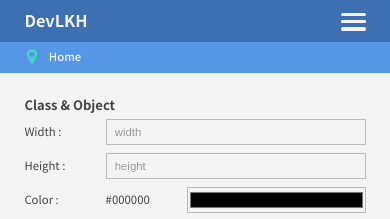
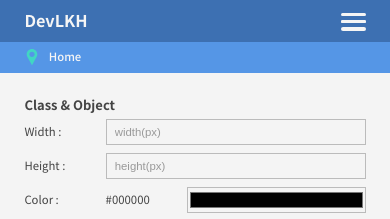
Before and after one commit to devlkhkr/rctprtc, a React (Create React App) app: page /shapeMaker in a window 390 px wide. Shown: the top 219 px of the page. Built offline with nearby package versions, Linux system fonts and the light colour scheme.

Commit message:
mobile shape test3

```diff
--- a/src/pages/shapeMaker.js
+++ b/src/pages/shapeMaker.js
@@ -35,7 +35,8 @@ class ClassTest extends Component{
         this.makeATriangle = this.makeATriangle.bind(this)
         this.makeACircle = this.makeACircle.bind(this)
         this.tooltipOn = this.tooltipOn.bind(this)
-        this.shapeFocus = this.shapeFocus.bind(this)
+        this.mouse = this.shapeFocus.bind(this)
+        console.log(this.shiftStart)
 
         this.state = {
             color: "#000000",
@@ -50,8 +51,8 @@ class ClassTest extends Component{
         this.setState({
             tooltip: {
                 tooltipOpacity: 1,
-                left: e.clientX + 30,
-                top: e.clientY + 30,
+                left: e.clientX + 10,
+                top: e.clientY + 10,
                 shapeType: e.target.getAttribute("type"),
                 shapeWidth: e.target.getAttribute("width"),
                 shapeHeight: e.target.getAttribute("height"),
@@ -109,10 +110,10 @@ class ClassTest extends Component{
 
     shapeFocus = (e) => {
         e.stopPropagation();
-        // var focusedObj = e.target.parentNode.parentNode.getElementsByClassName("focus")
-        // if(focusedObj.length > 0){
-        //     focusedObj.classList.remove("focus")
-        // }
+        var focusedObj = e.target.parentNode.parentNode.getElementsByClassName("focus")
+        if(focusedObj.length > 0){
+            focusedObj[0].classList.remove("focus")
+        }
         e.target.classList.add("focus")
         this.setState({
             width: e.target.getAttribute("width"),
@@ -178,13 +179,14 @@ class ClassTest extends Component{
 
         const mouseUpHandler = function() {
             //mouseup
-
             e.target.removeEventListener("mousedown", mouseDownHandler)
             e.target.removeEventListener("touchstart", mouseDownHandler)
             document.removeEventListener("mousemove", mouseMoveHandler)
             document.removeEventListener("touchmove", mouseMoveHandler)
             document.removeEventListener("mouseup", mouseUpHandler)
             document.removeEventListener("touchend", mouseUpHandler)
+
+            e.target.classList.remove("focus")
         }
 
         e.target.addEventListener("mousedown", mouseDownHandler)
@@ -259,10 +261,10 @@ class ClassTest extends Component{
                 </div>
                 <div className="shapeStore">
                     <div className="shapeSet">
-                        <label>Width : </label><input type="number" id="input_set_width" placeholder="width" onChange={this.widthChange} value={this.state.width}></input>
+                        <label>Width : </label><input type="number" id="input_set_width" placeholder="width(px)" onChange={this.widthChange} value={this.state.width}></input>
                     </div>
                     <div className="shapeSet">
-                        <label>Height : </label><input type="number" id="input_set_height" placeholder="height" onChange={this.heightChange} value={this.state.height}></input>
+                        <label>Height : </label><input type="number" id="input_set_height" placeholder="height(px)" onChange={this.heightChange} value={this.state.height}></input>
                     </div>
                     <div className="shapeSet">
                         <label>Color : </label><span>{this.state.color}</span><input type="color" id="input_set_color" onChange={this.colorChange} value={this.state.color}></input>
```
